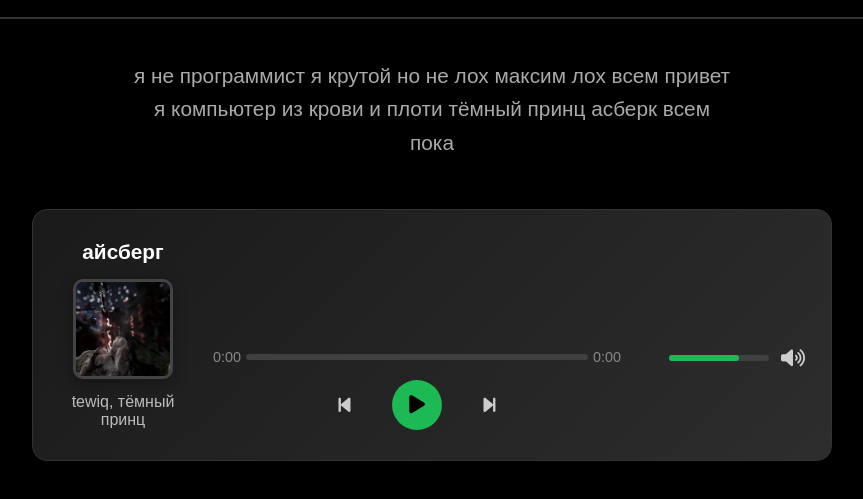
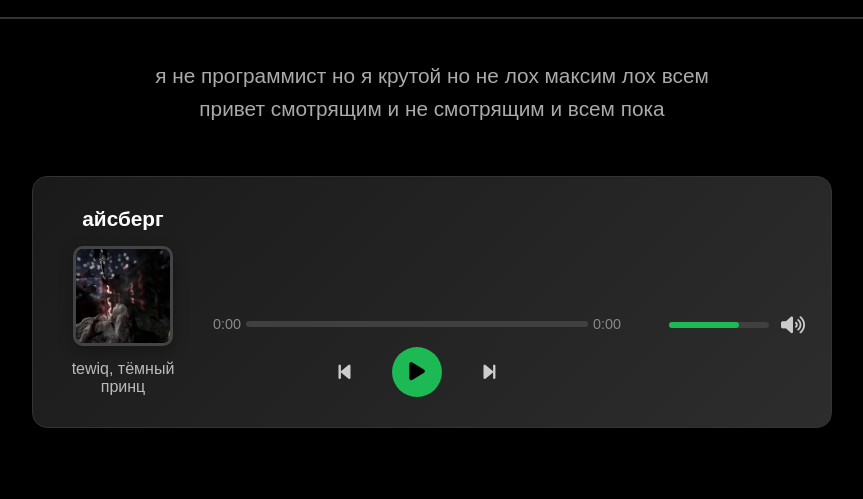
Before and after one commit to HimuraKali/HimuraKali.github.io, a plain HTML site: page index.html in a window 1280 px wide. Shown: the part 161-660 px from the top of the page, without its empty margins (208-1071 px from the left). Drawn offline with Linux system fonts and the light colour scheme.

Commit message:
Update index.html

```diff
--- a/index.html
+++ b/index.html
@@ -19,7 +19,7 @@
 
         <!-- Основной текст -->
         <div class="main-text">
-            <p>я не программист я крутой но не лох максим лох всем привет я компьютер из крови и плоти тёмный принц асберк всем пока</p>
+            <p>я не программист но я крутой но не лох максим лох всем привет смотрящим и не смотрящим и всем пока</p>
         </div>
 
 
```
